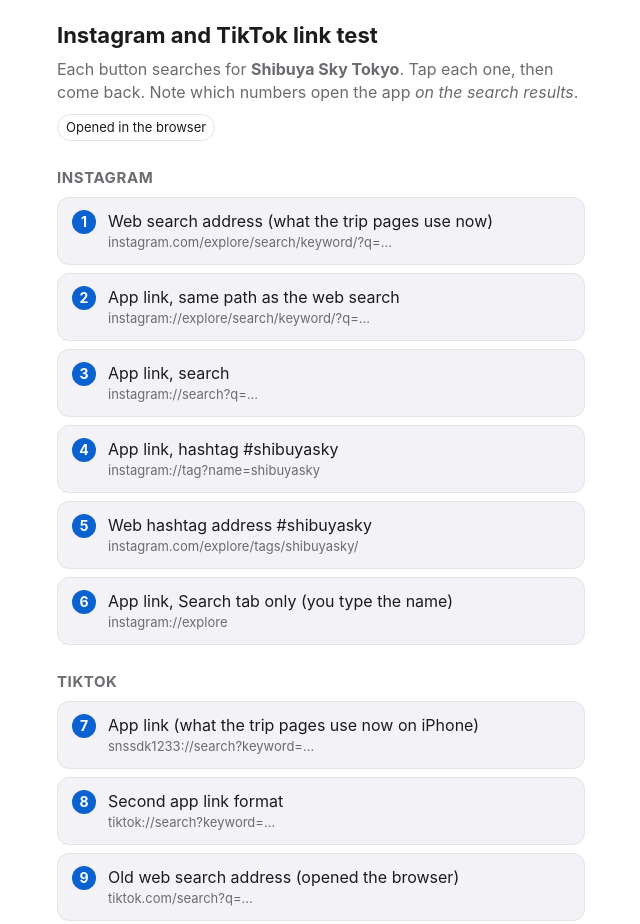
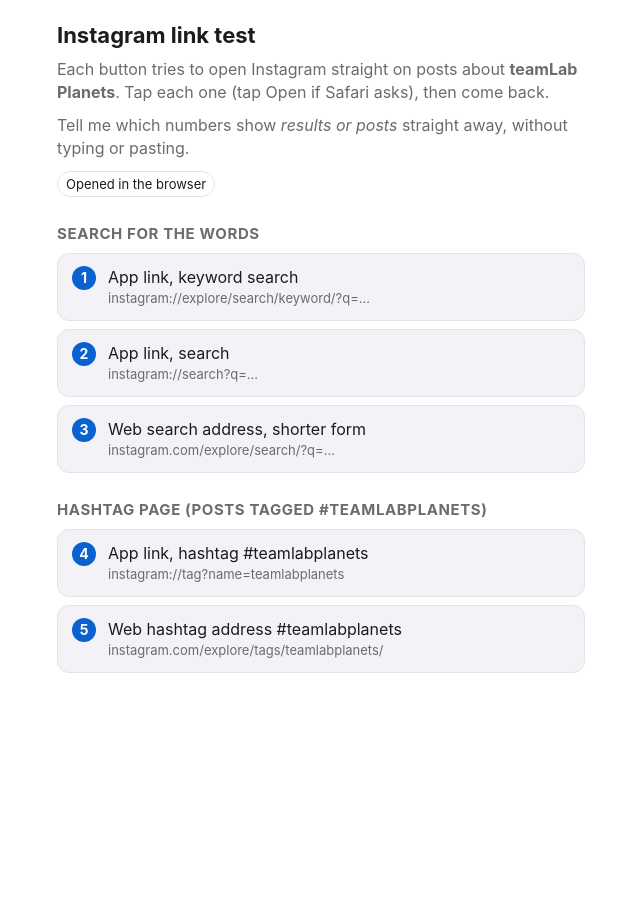
Before and after one commit to shadywallas/china-trip, a plain HTML site: page link-test.html in a window 1280 px wide. Shown: the whole page, without its empty margins (319-959 px from the left). After the commit the page ends 800 px from the top, so only its background shows below. Drawn offline with Linux system fonts and the light colour scheme.

Commit message:
Update trip plan 23 Nov 2026, 3:32 AM
Co-Authored-By: Claude Opus 5.5 <noreply@anthropic.com>

```diff
--- a/link-test.html
+++ b/link-test.html
@@ -3,7 +3,7 @@
 <head>
 <meta charset="utf-8">
 <meta name="viewport" content="width=device-width,initial-scale=1">
-<title>Link test</title>
+<title>Instagram link test</title>
 <meta name="robots" content="noindex">
 <style>
   :root { --bg: #ffffff; --ink: #1c1c1e; --muted: #6b6b70; --line: #e3e3e8; --btn: #f2f2f7; --accent: #0a62d0; }
@@ -23,22 +23,19 @@
 </head>
 <body>
 <main>
-  <h1>Instagram and TikTok link test</h1>
-  <p>Each button searches for <strong>Shibuya Sky Tokyo</strong>. Tap each one, then come back. Note which numbers open the app <em>on the search results</em>.</p>
+  <h1>Instagram link test</h1>
+  <p>Each button tries to open Instagram straight on posts about <strong>teamLab Planets</strong>. Tap each one (tap Open if Safari asks), then come back.</p>
+  <p>Tell me which numbers show <em>results or posts</em> straight away, without typing or pasting.</p>
   <p><span class="mode" id="mode">Checking how this page was opened…</span></p>
 
-  <h2>Instagram</h2>
-  <a class="t" target="_blank" rel="noopener" href="https://www.instagram.com/explore/search/keyword/?q=Shibuya%20Sky%20Tokyo"><b>1</b><span>Web search address (what the trip pages use now)<small>instagram.com/explore/search/keyword/?q=…</small></span></a>
-  <a class="t" href="instagram://explore/search/keyword/?q=Shibuya%20Sky%20Tokyo"><b>2</b><span>App link, same path as the web search<small>instagram://explore/search/keyword/?q=…</small></span></a>
-  <a class="t" href="instagram://search?q=Shibuya%20Sky%20Tokyo"><b>3</b><span>App link, search<small>instagram://search?q=…</small></span></a>
-  <a class="t" href="instagram://tag?name=shibuyasky"><b>4</b><span>App link, hashtag #shibuyasky<small>instagram://tag?name=shibuyasky</small></span></a>
-  <a class="t" target="_blank" rel="noopener" href="https://www.instagram.com/explore/tags/shibuyasky/"><b>5</b><span>Web hashtag address #shibuyasky<small>instagram.com/explore/tags/shibuyasky/</small></span></a>
-  <a class="t" href="instagram://explore"><b>6</b><span>App link, Search tab only (you type the name)<small>instagram://explore</small></span></a>
+  <h2>Search for the words</h2>
+  <a class="t" href="instagram://explore/search/keyword/?q=teamLab%20Planets%20Tokyo"><b>1</b><span>App link, keyword search<small>instagram://explore/search/keyword/?q=…</small></span></a>
+  <a class="t" href="instagram://search?q=teamLab%20Planets%20Tokyo"><b>2</b><span>App link, search<small>instagram://search?q=…</small></span></a>
+  <a class="t" target="_blank" rel="noopener" href="https://www.instagram.com/explore/search/?q=teamLab%20Planets%20Tokyo"><b>3</b><span>Web search address, shorter form<small>instagram.com/explore/search/?q=…</small></span></a>
 
-  <h2>TikTok</h2>
-  <a class="t" href="snssdk1233://search?keyword=Shibuya%20Sky%20Tokyo"><b>7</b><span>App link (what the trip pages use now on iPhone)<small>snssdk1233://search?keyword=…</small></span></a>
-  <a class="t" href="tiktok://search?keyword=Shibuya%20Sky%20Tokyo"><b>8</b><span>Second app link format<small>tiktok://search?keyword=…</small></span></a>
-  <a class="t" target="_blank" rel="noopener" href="https://www.tiktok.com/search?q=Shibuya%20Sky%20Tokyo"><b>9</b><span>Old web search address (opened the browser)<small>tiktok.com/search?q=…</small></span></a>
+  <h2>Hashtag page (posts tagged #teamlabplanets)</h2>
+  <a class="t" href="instagram://tag?name=teamlabplanets"><b>4</b><span>App link, hashtag #teamlabplanets<small>instagram://tag?name=teamlabplanets</small></span></a>
+  <a class="t" target="_blank" rel="noopener" href="https://www.instagram.com/explore/tags/teamlabplanets/"><b>5</b><span>Web hashtag address #teamlabplanets<small>instagram.com/explore/tags/teamlabplanets/</small></span></a>
 </main>
 <script>
   try {
```
